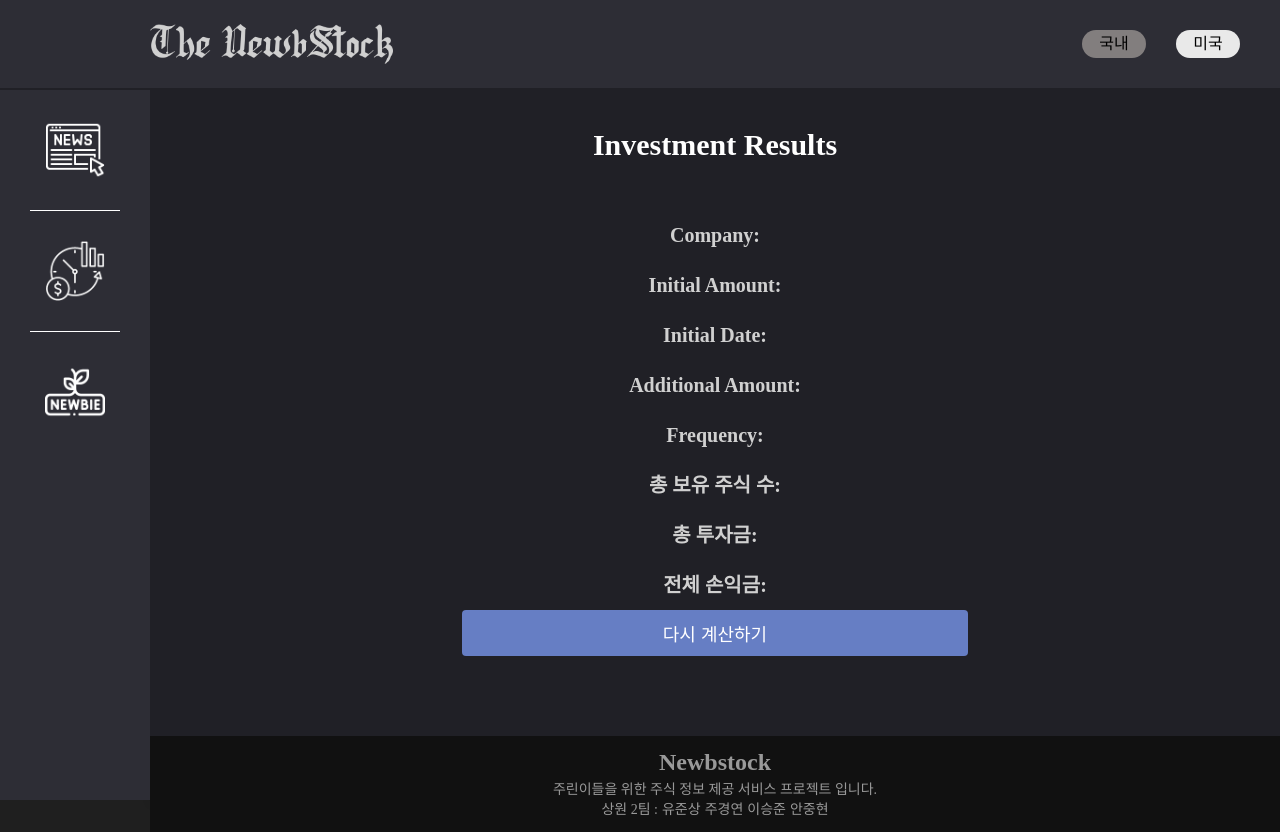
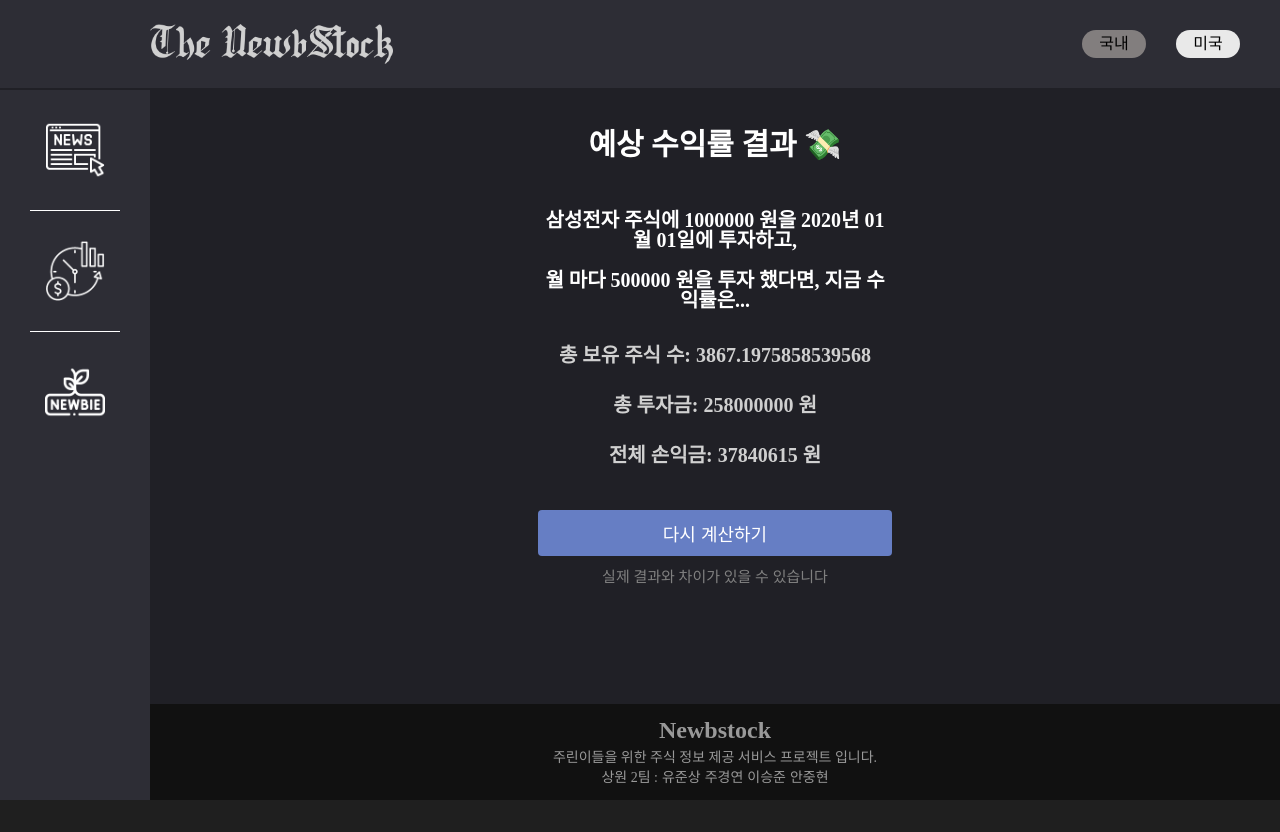
Before and after one commit to NewbStock/NewbStock_Web, a Next.js app in the folder newbstock_front/: page /result in a window 1280 px wide. After the commit the page ends 800 px from the top, so only its background shows below. Built offline with nearby package versions, Linux system fonts and the light colour scheme.

Commit message:
modified news and result

```diff
--- a/newbstock_front/pages/calculator.js
+++ b/newbstock_front/pages/calculator.js
@@ -87,7 +87,7 @@
                     </div>
             ) : (
              <div className={styles.calcontainer}>
-                <h1 className={styles.h1}>만약 그 때 샀다면... 내 수익률은?</h1>
+                <h1 className={styles.h1}>만약 그 때 샀다면... 내 수익률은? 💸</h1>
                 <div className={styles.formcontainer}>
                 <form onSubmit={handleSubmit}>
                     <div className={styles.formGroup}>
--- a/newbstock_front/pages/result.js
+++ b/newbstock_front/pages/result.js
@@ -3,175 +3,52 @@
 import styles from '../styles/result.module.css'
 
 
-const Calculator = () => {
-    const [stock, setStock] = useState('삼성전자');
-    const [initialInvestment, setInitialInvestment] = useState('1000000');
-    const [initialDate, setInitialDate] = useState('2020-01-01');
-    const [regularInvestment, setRegularInvestment] = useState('100000');
-    const [investmentCycle, setInvestmentCycle] = useState('monthly');
-    const [result, setResult] = useState(true);
-    const [showResult, setShowResult] = useState(true);
+const Result = () => {
 
-    const recommendedStocks = ['삼성전자', 'SK하이닉스', 'LG에너지솔루션'];
-    const recommendedAmounts = [50000, 100000, 1000000];
+    const result = {
+        company: "삼성전자",
+        initial_amount: 1000000,
+        initial_date: "2020-01-01",
+        additional_amount: 500000,
+        frequency: "monthly",
+        total_shares: 3867.1975858539568,
+        total_investment: 258000000,
+        total_profit_loss: 37840615
+    }
 
-    const handleSubmit = (e) => {
-        e.preventDefault();
+    // 년, 월, 일 추출
+    const year = result.initial_date.substring(0, 4);
+    const month = result.initial_date.substring(5, 7);
+    const day = result.initial_date.substring(8, 10);
 
-        // Here you would handle the form submission, potentially calling an API or performing calculations
-        console.log({ stock, initialInvestment, initialDate, regularInvestment, investmentCycle });
-
-        const formData = {
-            country: 'kr',
-            company: stock,
-            initial_amount: parseInt(initialInvestment),
-            initial_date: initialDate,
-            additional_amount: regularInvestment ? parseInt(regularInvestment) : 0,
-            frequency: investmentCycle
-        };
-
-        // API 호출
-        fetch('http://localhost:8000/profit/submit-data/', {
-            method: 'POST',
-            headers: {
-                'Content-Type': 'application/json',
-            },
-            body: JSON.stringify(formData)
-        })
-        .then(response => response.json())
-        .then(data => {
-            // 응답 데이터 처리
-            setResult(data);
-            setShowResult(true);
-            console.log('Success:', data);
-        })
-        .catch((error) => {
-            console.error('Error:', error);
-        });
+    // frequency를 한글로 변환
+    const frequencyMap = {
+        "weekly": "주",
+        "biweekly": "격주",
+        "monthly": "월",
+        "bimonthly": "격월"
     };
 
-    const handleRecommendedStockClick = (recommendedStock) => {
-        setStock(recommendedStock);
-    };
+    const frequencyKorean = frequencyMap[result.frequency] || result.frequency;
 
-    const handleRecommendedAmountClick = (amount) => {
-        setInitialInvestment(amount);
-    };
 
     return (
             <ContentsLayer>
-                {showResult ? (  // 조건부 렌더링을 통해 결과 페이지를 보여줌
+                <div className={styles.container}>
+                    <h1>예상 수익률 결과 💸</h1>
                     <div className={styles.resultcontainer}>
-                        <h1>Investment Results</h1>
-                        <div className={styles.resultcontentcontainer}>
-                            <h3></h3>
-                            <p>Company: {result.company}</p>
-                            <p>Initial Amount: {result.initial_amount}</p>
-                            <p>Initial Date: {result.initial_date}</p>
-                            <p>Additional Amount: {result.additional_amount}</p>
-                            <p>Frequency: {result.frequency}</p>
-                            <p>총 보유 주식 수: {result.total_shares}</p>
-                            <p>총 투자금: {result.total_investment}</p>
-                            <p>전체 손익금: {result.total_profit_loss}</p>
-                            <button onClick={() => setShowResult(false)}>다시 계산하기</button>
-                        </div>
-                    </div>
-            ) : (
-             <div className={styles.calcontainer}>
-                <h1 className={styles.h1}>만약 그 때 샀다면... 내 수익률은?</h1>
-                <form onSubmit={handleSubmit}>
-                    <div className={styles.formGroup}>
-                        <label className={styles.label} htmlFor="stock">1. 종목 선택하기</label>
-                        <div className={styles.stockInputContainer}>
-                            <input
-                                className={styles.input}
-                                type="text"
-                                id="stock"
-                                value={stock}
-                                onChange={(e) => setStock(e.target.value)}
-                                required
-                            />
-                            <div className={styles.recommendedStocks}>
-                                {recommendedStocks.map((recommendedStock, index) => (
-                                    <button
-                                        key={index}
-                                        type="button"
-                                        className={styles.recommendedStockButton}
-                                        onClick={() => handleRecommendedStockClick(recommendedStock)}
-                                    >
-                                        {recommendedStock}
-                                    </button>
-                                ))}
-                            </div>
-                        </div>
-                    </div>
-                    <div className={styles.formGroup}>
-                        <label className={styles.label} htmlFor="initialInvestment">2. 최초 투자 금액 설정하기</label>
-                        <div className={styles.priceInputContainer}>
-                            <input
-                                className={styles.input}
-                                type="number"
-                                id="initialInvestment"
-                                value={initialInvestment}
-                                onChange={(e) => setInitialInvestment(e.target.value)}
-                                required
-                            />
-                             <div className={styles.recommendedAmounts}>
-                                {recommendedAmounts.map((amount, index) => (
-                                    <button
-                                        key={index}
-                                        type="button"
-                                        className={styles.recommendedAmountButton}
-                                        onClick={() => handleRecommendedAmountClick(amount)}
-                                    >
-                                        {amount.toLocaleString()}원
-                                    </button>
-                                ))}
-                            </div>
-                        </div>
-                    </div>
-                    <div className={styles.formGroup}>
-                        <label className={styles.label} htmlFor="initialDate">3. 최초 투자 날짜 선택하기</label>
-                        <input
-                            className={styles.input}
-                            type="date"
-                            id="initialDate"
-                            value={initialDate}
-                            onChange={(e) => setInitialDate(e.target.value)}
-                            required
-                        />
-                    </div>
-                    <div className={styles.formGroup}>
-                        <label className={styles.label} htmlFor="regularInvestment">+ 추가 선택: 정기 분할 매수 투자금</label>
-                        <input
-                            className={styles.input}
-                            type="number"
-                            id="regularInvestment"
-                            value={regularInvestment}
-                            onChange={(e) => setRegularInvestment(e.target.value)}
-                        />
-                    </div>
-                    <div className={styles.formGroup}>
-                        <label className={styles.label} htmlFor="investmentCycle">투자 주기:</label>
-                        <select
-                            className={styles.select}
-                            id="investmentCycle"
-                            value={investmentCycle}
-                            onChange={(e) => setInvestmentCycle(e.target.value)}
-                        >
-                            <option value="weekly">매주</option>
-                            <option value="biweekly">격주</option>
-                            <option value="monthly">매달</option>
-                            <option value="bimonthly">격달</option>
-                        </select>
-                    </div>
-                    <button className={styles.button} type="submit">계산하기</button>
-                </form>
-            </div>
-            )}
+                        <h3>{result.company} 주식에 {result.initial_amount} 원을  {year}년 {month}월 {day}일에 투자하고, </h3>
+                        <h3>{frequencyKorean} 마다 {result.additional_amount} 원을 투자 했다면, 지금 수익률은... </h3>
+                        <p>총 보유 주식 수: {result.total_shares}</p>
+                        <p>총 투자금: {result.total_investment} 원</p>
+                        <p>전체 손익금: {result.total_profit_loss} 원</p>
+                        <button onClick={() => setShowResult(false)}>다시 계산하기</button>
+                        <p className={styles.warning}>실제 결과와 차이가 있을 수 있습니다</p>
+                     </div>
+                </div>
         </ContentsLayer>
 
     );
 };
 
-export default Calculator;
+export default Result;
--- a/newbstock_front/styles/result.module.css
+++ b/newbstock_front/styles/result.module.css
@@ -1,15 +1,26 @@
 @charset "utf-8";
 
-.resultcontainer {
+.container {
     display: flex;
     flex-direction: column;
     justify-content: flex-start;
     margin: 0 auto;
     padding: 20px;
-    width: 70%;
+    width: 50%;
 }
 
-.resultcontentcontainer {
+.container h1{
+    font-size: 30px;
+    font-weight: bold;
+    margin-bottom: 40px;
+    text-align: center;
+    color: #ffffff;
+    margin-bottom: 50px;
+}
+
+
+
+.resultcontainer {
     display: flex;
     flex-direction: column;
     align-items: center;
@@ -17,7 +28,18 @@
     margin: 0 auto;
 }
 
-.resultcontentcontainer button{
+.resultcontainer h3{
+    align-items: flex-start;
+    font-size: 20px;
+    font-weight: bold;
+    margin-bottom: 40px;
+    text-align: center;
+    color: #ffffff;
+    margin-bottom: 20px;
+    width: 100%;
+}
+
+.resultcontainer button{
     width: 100%;
     padding: 10px;
     background-color: #667ec4;
@@ -27,18 +49,11 @@
     font-size: 18px;
     cursor: pointer;
     transition: background-color 0.3s;
-}
-
-.resultcontainer h1 {
-    font-size: 30px;
-    font-weight: bold;
-    margin-bottom: 40px;
-    text-align: center;
-    color: #ffffff;
-    margin-bottom: 50px;
+    margin-top: 30px;
 }
 
 .resultcontainer p {
+    text-align: left;
     font-size: 20px;
     line-height: 1.5;
     font-weight: bold;
@@ -46,34 +61,19 @@
     padding: 10px;
 }
 
-.formcontainer {
-    display: flex;
-    flex-direction: column;
-    align-items: center;
-    width: 70%;
-    margin: 0 auto;
+.resultcontainer p.warning {
+    font-size: 15px;
+    color: gray;
+    text-align: right;
+    font-weight: normal;
+    margin-top: 10px;
+    margin-right: 0px;
+    padding: 0;
 }
 
-.formGroup {
-    margin-bottom: 15px;
-}
 
-.label {
-    font-size: 18px;
-    color: #d0d0d0;
-    display: block;
-    font-weight: bold;
-    margin-bottom:10px;
-}
 
-.input, .select {
-    width: 300px;
-    padding: 8px;
-    border: 1px solid #ddd;
-    border-radius: 2px;
-    font-size: 16px;
-    margin-bottom: 15px;
-}
+
 
 /*
 max-width: 600px;
```
